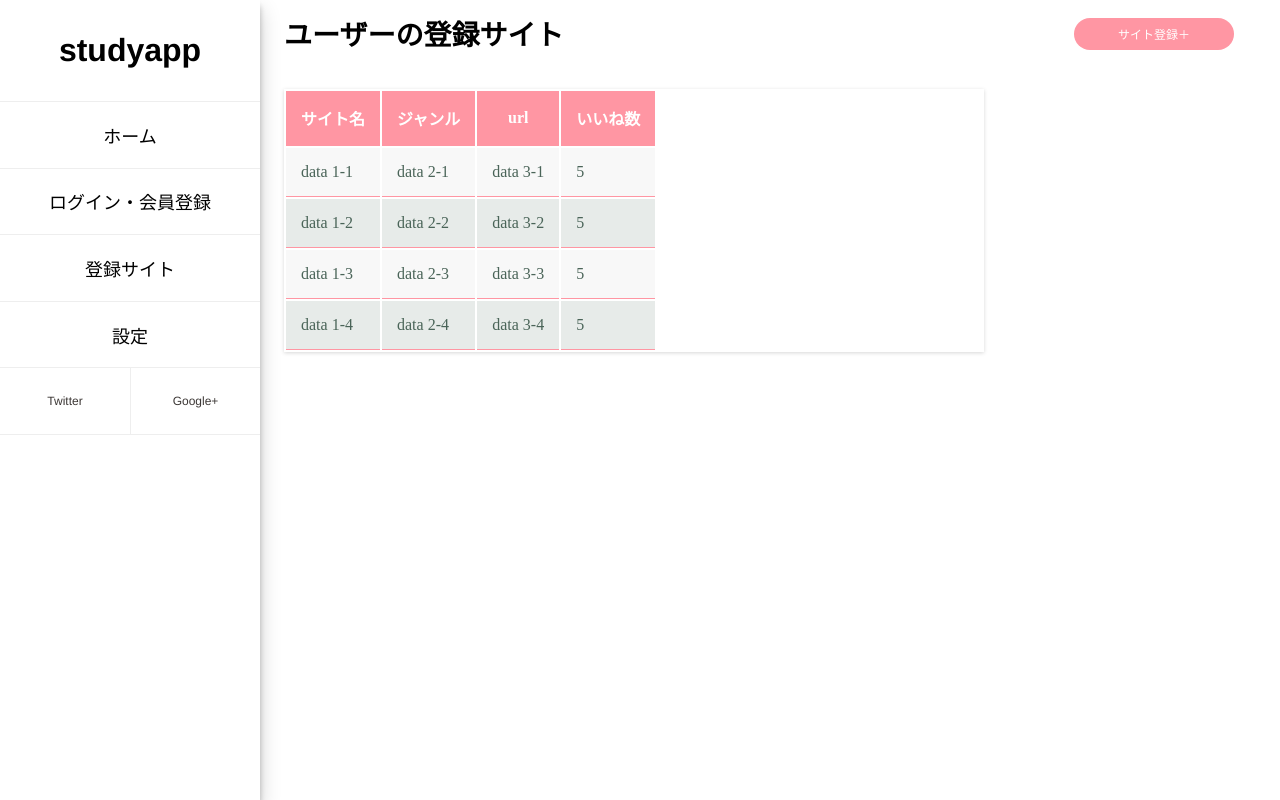
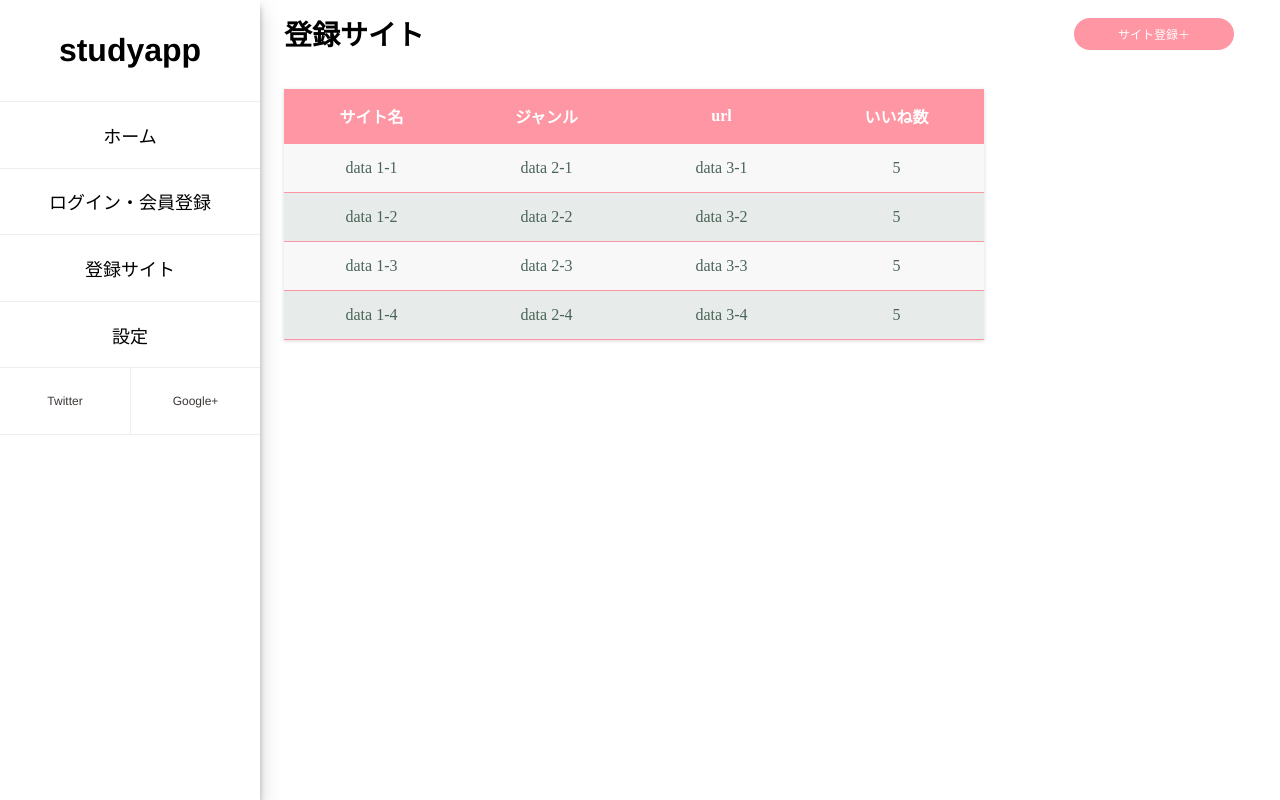
Before and after one commit to NaoakiSaruyama/testapp, a Django app: template content/template/RegistSite.html in a window 1280 px wide. Run offline with Django 3.2, Linux system fonts and the light colour scheme; the template is opened without the code that fills it, so the values that code supplies are empty.

Commit message:
change base.css

```diff
--- a/content/static/css/registe-site.css
+++ b/content/static/css/registe-site.css
@@ -18,3 +18,15 @@
   color: #4A6458;
   border-bottom: solid 1px #ff96a3;
 }
+
+table{
+  border-collapse: collapse;
+  border-spacing: 0;
+  width: 100%;
+}
+
+table th,table td{
+  text-align: center;
+  width: 25%;
+  padding: 15px 0;
+}
--- a/content/template/RegistSite.html
+++ b/content/template/RegistSite.html
@@ -88,7 +88,7 @@
   </header>
   <!--end base.html-->
   <!--学習ログタイトル，ボタン-->
-  <div class="register-name"><span>ユーザーの登録サイト</span></div>
+  <div class="register-name"><span>登録サイト</span></div>
   <div class="button-addstudylog-location">
     <a href="#" class="button-addstudylog">サイト登録＋</a>
   </div>
--- a/content/template/regist-site-form.html
+++ b/content/template/regist-site-form.html
@@ -3,7 +3,7 @@
 </div>
 
 <body>
-  <di class="location">
+  <div class="location">
     <form>
       <div class="inputs">
         <label class="label">url</label>
```
Also changed, not shown: content/static/css/regist-site-form.css (+6 -1 lines).
